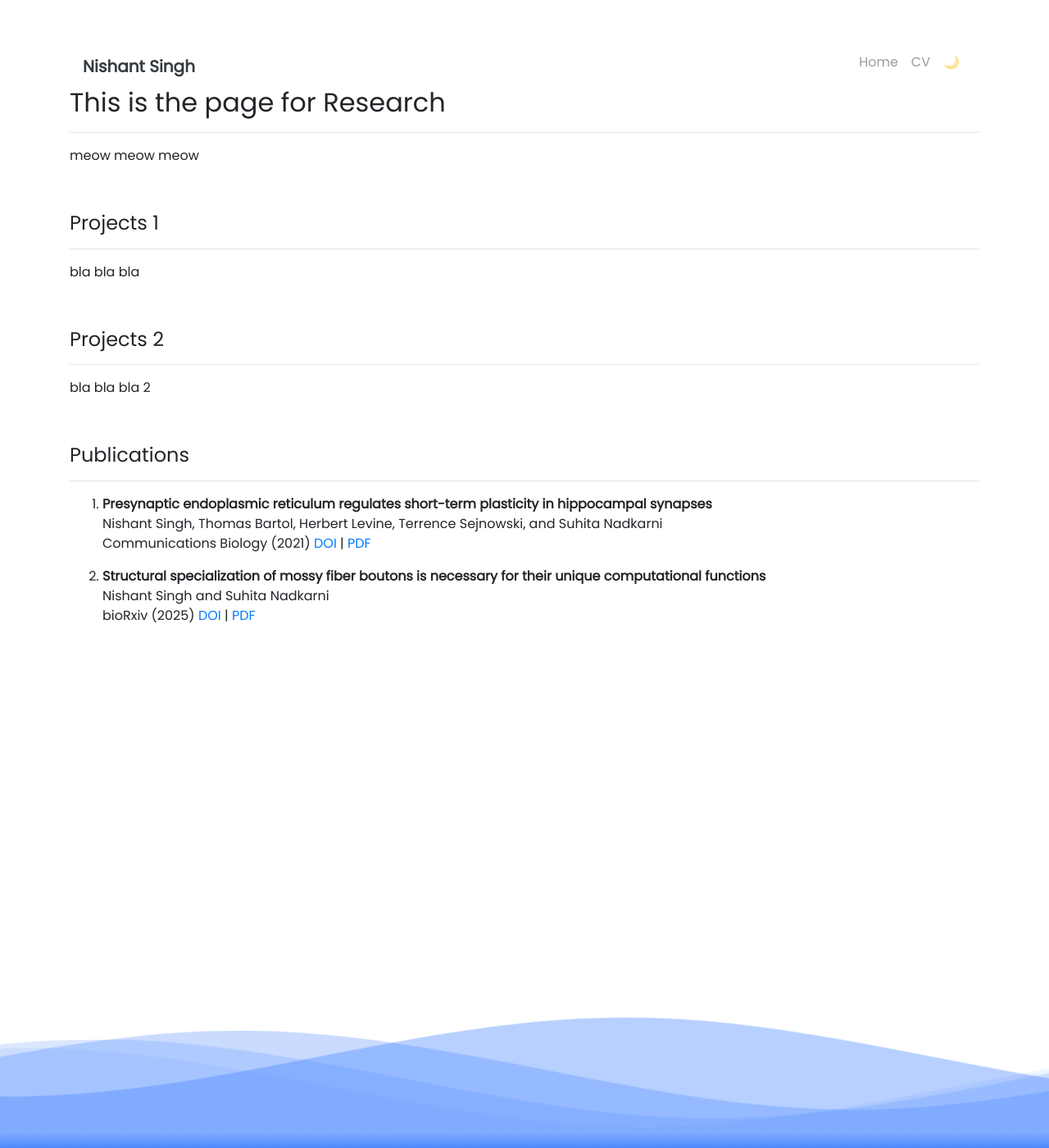
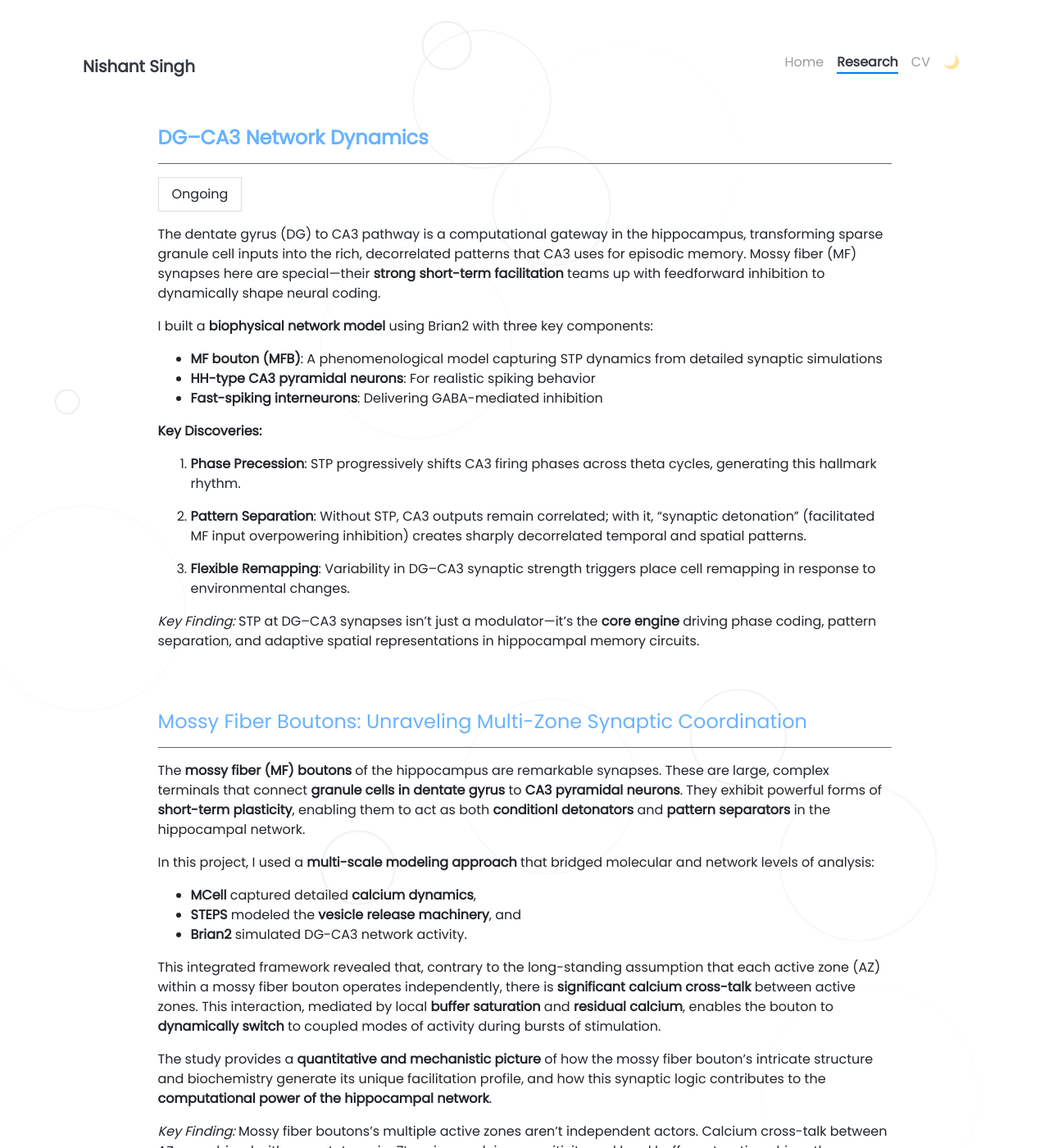
Before and after one commit to nishs1729/nishs1729.github.io, a Jekyll site: the page built from research.md, in a window 1280 px wide and 1400 px high. Shown: the whole window at 82% size. Built offline with Jekyll 4.4.1, drawn with Linux system fonts in a browser that asks for light colours; our own code applies the rules of GitHub Pages for plain Markdown files; some of the changed text lies outside the part shown.

Commit message:
Update research.md

```diff
--- a/_sass/_markdown.scss
+++ b/_sass/_markdown.scss
@@ -1,7 +1,9 @@
+@import 'theme';
+
 .markdown-body {
-  h1,
-  h2 {
+  h4 {
     margin-top: 32px;
+    @include themed(color, $project-title-light, $project-title-dark);
   }
 
   hr {
--- a/_sass/_variables.scss
+++ b/_sass/_variables.scss
@@ -19,3 +19,6 @@ $wave-fill-1: rgba(77, 137, 255, 0.4);
 $wave-fill-2: rgba(77, 137, 255, 0.3);
 $wave-fill-3: rgba(77, 137, 255, 0.2);
 $wave-fill-4: rgba(77, 137, 255, 0.1);
+
+$project-title-light: #66b3ff;
+$project-title-dark: #99ccff;
--- a/research.md
+++ b/research.md
@@ -1,4 +1,4 @@
-<!-- ---
+---
 layout: light_dark
 title: Research
 permalink: /research
@@ -6,24 +6,59 @@ weight: 2
 width: thin
 light_theme: rain
 dark_theme: firefly
---- -->
+---
 
-## This is the page for Research
+#### **DG–CA3 Network Dynamics**
 ---
-meow meow meow
+
+| Ongoing |
+
+The dentate gyrus (DG) to CA3 pathway is a computational gateway in the hippocampus, transforming sparse granule cell inputs into the rich, decorrelated patterns that CA3 uses for episodic memory. Mossy fiber (MF) synapses here are special—their **strong short-term facilitation** teams up with feedforward inhibition to dynamically shape neural coding.
+
+I built a **biophysical network model** using Brian2 with three key components:
+- **MF bouton (MFB)**: A phenomenological model capturing STP dynamics from detailed synaptic simulations
+- **HH-type CA3 pyramidal neurons**: For realistic spiking behavior
+- **Fast-spiking interneurons**: Delivering GABA-mediated inhibition
+
+**Key Discoveries:**
+
+1. **Phase Precession**: STP progressively shifts CA3 firing phases across theta cycles, generating this hallmark rhythm.
+
+2. **Pattern Separation**: Without STP, CA3 outputs remain correlated; with it, "synaptic detonation" (facilitated MF input overpowering inhibition) creates sharply decorrelated temporal and spatial patterns.
+
+3. **Flexible Remapping**: Variability in DG–CA3 synaptic strength triggers place cell remapping in response to environmental changes.
+
+_Key Finding:_ STP at DG–CA3 synapses isn't just a modulator—it's the **core engine** driving phase coding, pattern separation, and adaptive spatial representations in hippocampal memory circuits.
 
 
 <br>
-#### Projects 1
+#### Mossy Fiber Boutons: Unraveling Multi-Zone Synaptic Coordination
 ---
-bla bla bla
+The **mossy fiber (MF) boutons** of the hippocampus are remarkable synapses. These are large, complex terminals that connect **granule cells in dentate gyrus** to **CA3 pyramidal neurons**. They exhibit powerful forms of **short-term plasticity**, enabling them to act as both **conditionl detonators** and **pattern separators** in the hippocampal network.
+
+In this project, I used a **multi-scale modeling approach** that bridged molecular and network levels of analysis:
+
+* **MCell** captured detailed **calcium dynamics**,
+* **STEPS** modeled the **vesicle release machinery**, and
+* **Brian2** simulated DG-CA3 network activity.
+
+This integrated framework revealed that, contrary to the long-standing assumption that each active zone (AZ) within a mossy fiber bouton operates independently, there is **significant calcium cross-talk** between active zones. This interaction, mediated by local **buffer saturation** and **residual calcium**, enables the bouton to **dynamically switch** to coupled modes of activity during bursts of stimulation.
+
+The study provides a **quantitative and mechanistic picture** of how the mossy fiber bouton’s intricate structure and biochemistry generate its unique facilitation profile, and how this synaptic logic contributes to the **computational power of the hippocampal network**.
+
+_Key Finding:_ Mossy fiber boutons’s multiple active zones aren't independent actors. Calcium cross-talk between AZs, combined with synaptotagmin-7's unique calcium sensitivity and local buffer saturation, drives the synapse's characteristic facilitation.
 
 
 <br>
-#### Projects 2
+#### Role of endoplasmic reticulum in short-term plasticity in hippocampal neurons
 ---
-bla bla bla 2
+In this project, I built a detailed **3D computational model of the CA3–CA1 hippocampal synapse** to uncover the molecular mechanisms underlying **short-term plasticity (STP)** — the rapid, transient changes in synaptic strength that shape learning and memory. Using MCell, a Monte Carlo simulation platform for cellular microphysiology, the model incorporated key molecular components such as ion channels, calcium buffers, and neurotransmitter receptors, allowing realistic simulation of molecular diffusion and reaction dynamics within the synapse.
 
+A central question was the role of the **endoplasmic reticulum (ER)** — the cell’s internal calcium store — in regulating synaptic calcium dynamics and STP. The simulations revealed that SERCA pumps, which transport calcium into the ER, play a crucial buffering role in maintaining low neurotransmitter release probability and normal STP. Disruption of this calcium handling, as observed in **rodent models of Alzheimer’s disease**, led to excessive ER calcium accumulation and impaired STP.
+
+These findings point to a potential molecular mechanism for the synaptic dysfunction seen in Alzheimer’s and highlight how delicate calcium homeostasis is to the proper function of hippocampal circuits.
+
+_Key Finding:_ ER is essential for STP in CA3-CA1 synapses and its calcium dysregulation offers a mechanistic link between Alzheimer's pathology and memory impairment.
 
 <br>
 #### Publications
```
